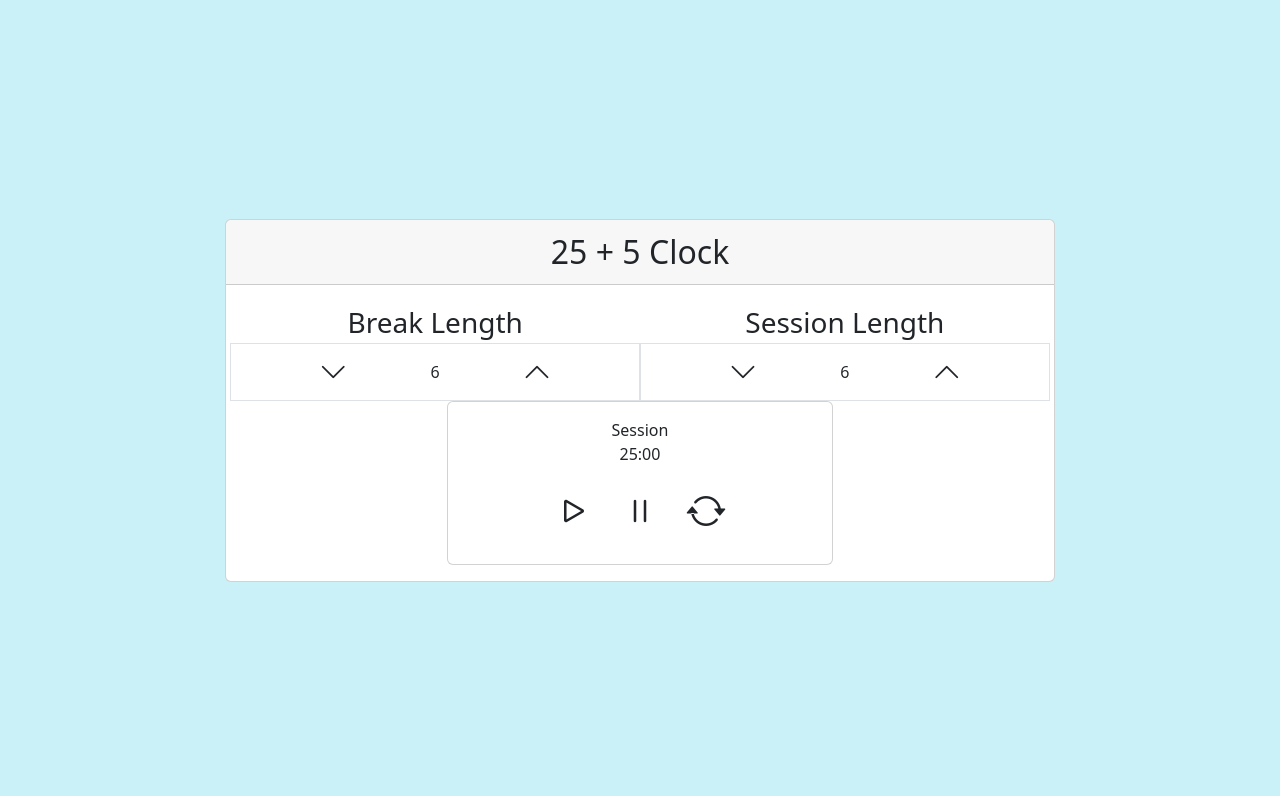
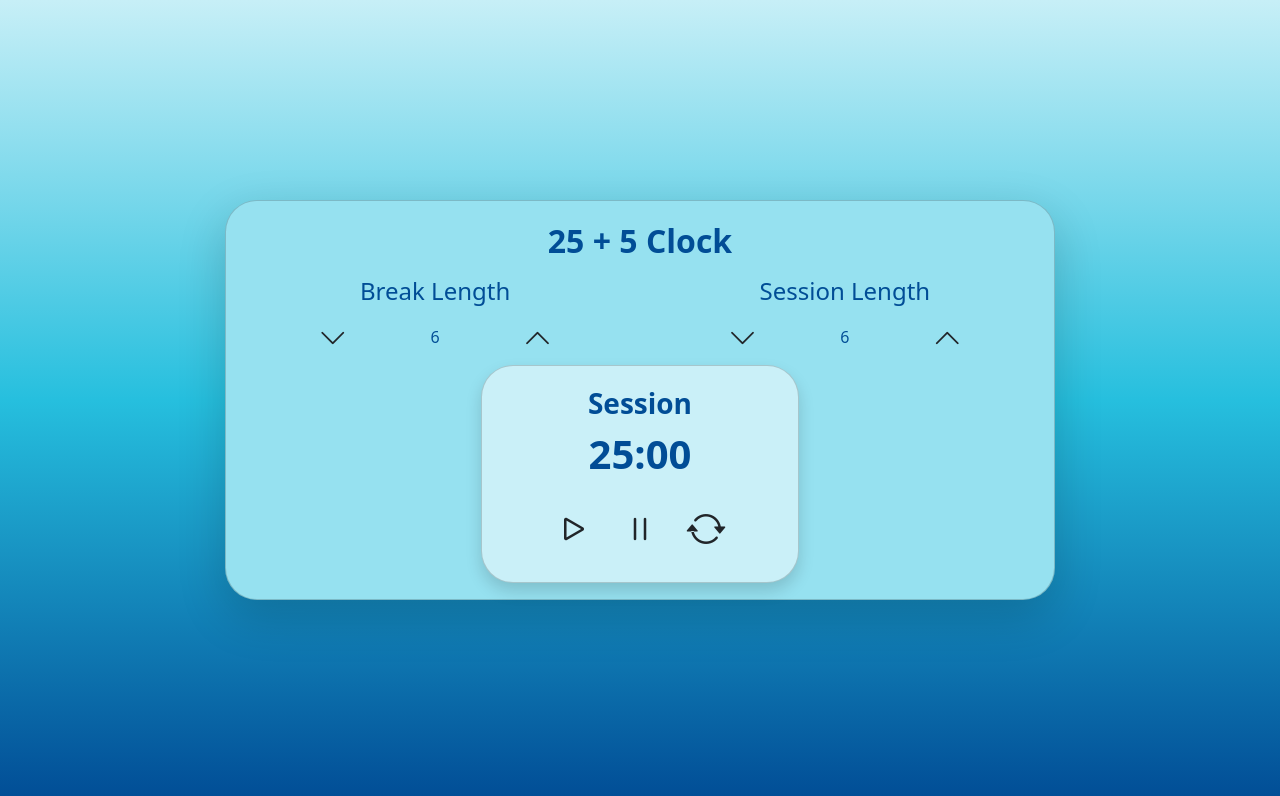
Before and after one commit to cwjki/clock, a React (Create React App) app: page / in a window 1280 px wide. Shown: the top 796 px of the page. Built offline with nearby package versions, Linux system fonts and the light colour scheme.

Commit message:
adding more styles

```diff
--- a/src/App.tsx
+++ b/src/App.tsx
@@ -3,7 +3,7 @@ import Clock from './components/Clock';
 
 function App() {
   return (
-    <div className="min-vh-100 min-vw-100 bg-primary">
+    <div className="min-vh-100 min-vw-100">
      <Clock />
     </div>
   );
--- a/src/components/Clock.tsx
+++ b/src/components/Clock.tsx
@@ -1,18 +1,19 @@
 export default function Clock() {
   return (
-    <div className="container-fluid">
+    <div className="container-fluid text-dark">
       <div className="row align-items-center vh-100">
         <div className="col-md-8 col-sm-10 col-12 mx-auto">
-          <div className="card">
-            <div className="card-header text-center fs-2">25 + 5 Clock</div>
+          <div className="card bg-secondary shadow-lg rounded-5">
             <div className="card-body">
-
-              <div className="row align-items-center text-center">
-                <div className="col fs-3">Break Length</div>
-                <div className="col fs-3">Session Length</div>
+              <div className="card-title text-center fs-2 fw-semibold">
+                25 + 5 Clock
               </div>
               <div className="row align-items-center text-center">
-                <div className="col border">
+                <div className="col fs-4">Break Length</div>
+                <div className="col fs-4">Session Length</div>
+              </div>
+              <div className="row align-items-center text-center">
+                <div className="col">
                   <div className="row align-items-center justify-content-center">
                     <div className="col-3">
                       <button className="btn">
@@ -27,7 +28,7 @@ export default function Clock() {
                     </div>
                   </div>
                 </div>
-                <div className="col border">
+                <div className="col">
                   <div className="row align-items-center justify-content-center">
                     <div className="col-3">
                     <button className="btn">
@@ -44,11 +45,11 @@ export default function Clock() {
                 </div>
               </div>
               <div className="row">
-                <div className="col-6 mx-auto">
-                  <div className="card">
+                <div className="col-5 mx-auto">
+                  <div className="card bg-primary rounded-5 shadow">
                     <div className="card-body text-center">
-                      <div className="card-text">Session</div>
-                      <div className="card-title">25:00</div>
+                      <div className="card-text fs-3 fw-bold">Session</div>
+                      <div className="card-title fs-1 fw-bolder">25:00</div>
                       <div className="card-text">
                         <button className="btn" type="button">
                           <i className="bi bi-play fs-1"></i>
--- a/src/custom.scss
+++ b/src/custom.scss
@@ -1,12 +1,20 @@
 // Override default variables before the import
 
-$primary: #CAF0F8;
-$secondary: #90E0EF;
-$info: #00B4D8;
-$warning: #0077B6;
-$dark: #03045E;
+$primary: #caf0f8;
+$secondary: #96e1f0;
+$info: #00b4d8;
+$warning: #0077b6;
+$dark: #014d96;
 
 body {
+  background: rgb(199, 239, 247);
+  background: linear-gradient(
+    180deg,
+    rgba(199, 239, 247, 1) 0%,
+    rgba(38, 191, 222, 1) 50%,
+    rgba(1, 77, 150, 1) 100%
+  );
+
   margin: 0;
   font-family: -apple-system, BlinkMacSystemFont, "Segoe UI", "Roboto", "Oxygen",
     "Ubuntu", "Cantarell", "Fira Sans", "Droid Sans", "Helvetica Neue",
```
